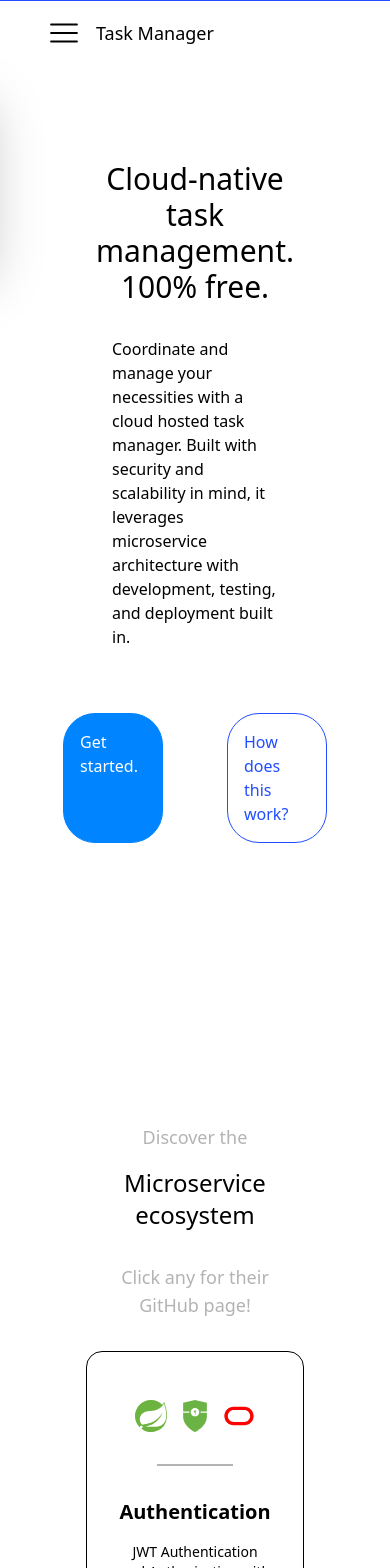
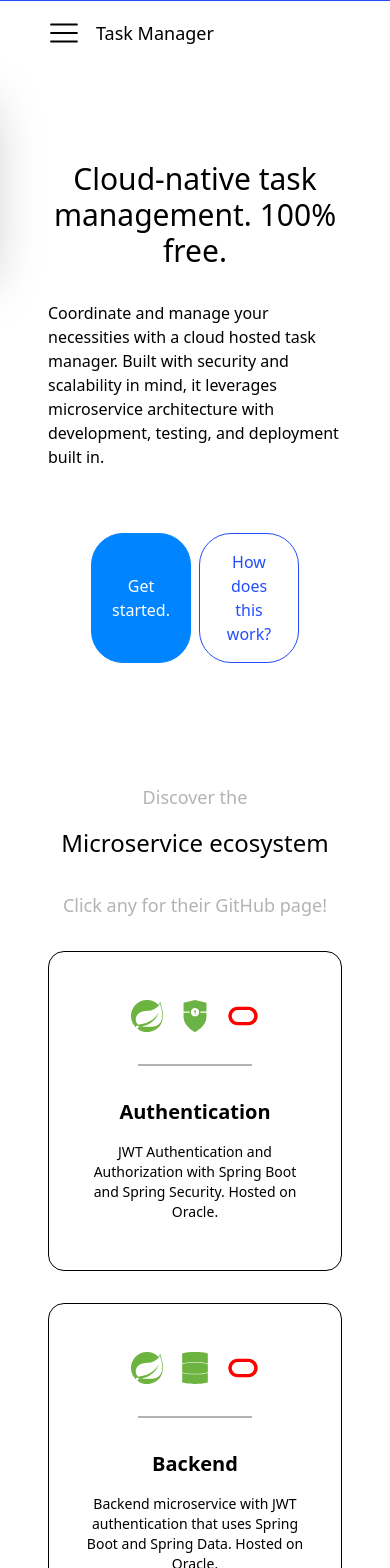
Before and after one commit to Auwate/taskmanagerui, a Next.js app: page / in a window 390 px wide. Shown: the top 1568 px of the page. Built offline with nearby package versions, Linux system fonts and the light colour scheme.

Commit message:
Commit:
# Description:
- Finish layout
- Finished main page

```diff
--- a/src/app/page.tsx
+++ b/src/app/page.tsx
@@ -7,15 +7,15 @@ import Title from "@/components/title";
 export default function Home() {
   return (
     <main id="main" className="md:mt-32 mt-24 mb-48 transition filter 200ms ease-in-out">
-      <section className="mx-24 xl:mx-32 flex flex-col justify-center items-center">
+      <section className="mx-12 xl:mx-32 flex flex-col justify-center items-center">
         <h1 className="md:text-4xl text-3xl mb-8 fadeIn text-center">Cloud-native task management. 100% free.</h1>
-        <p className="md:text-xl md:mx-16 text-md mb-16 mx-4 fadeIn">Coordinate and manage your necessities with a cloud hosted task manager. Built with security and scalability in mind, it leverages microservice architecture with development, testing, and deployment built in.</p>
-        <div className="flex space-x-16">
-          <Link href="/tasks" className="block btn-primary md:w-[200px] w-[100px]">Get started.</Link>
-          <Link href="#about" className="block btn-secondary md:w-[200px] w-[100px]">How does this work?</Link>
+        <p className="md:text-xl md:mx-16 text-md mb-16 fadeIn">Coordinate and manage your necessities with a cloud hosted task manager. Built with security and scalability in mind, it leverages microservice architecture with development, testing, and deployment built in.</p>
+        <div className="flex md:space-x-16 space-x-2">
+          <Link href="/tasks" className="md:w-[200px] sm:w-[150px] w-[100px] flex items-center justify-center text-center block btn-primary">Get started.</Link>
+          <Link href="#about" className="md:w-[200px] sm:w-[150px] w-[100px] flex items-center justify-center text-center block btn-secondary">How does this work?</Link>
         </div>
       </section>
-      <section id="description" className="mx-24 xl:mx-32 flex flex-col justify-center items-center mt-70">
+      <section id="description" className="mx-12 md:mx-24 xl:mx-32 mt-30 md:mt-70 flex flex-col justify-center items-center">
         <Title
           title="Discover the"
           description="Microservice ecosystem"
@@ -52,22 +52,22 @@ export default function Home() {
           </Card>
         </div>
       </section>
-      <section id="about" className="xl:px-24 p-16 pb-0 flex flex-col justify-center items-center mt-64">
+      <section id="about" className="xl:px-24 p-16 pb-0 flex flex-col justify-center items-center mt-30 md:mt-64">
           <Title
             title="Fast, efficient, and cloud hosted."
             description="A whole productivity suite in one place"
           ></Title>
           <div className="flex justify-center space-x-10 mt-16">
             <div className="flex flex-col w-1/3">
-              <p className="md:text-2xl text-md mb-6">Completely free, powered by Oracle and Vercel&apos;s cloud offerings. Data is automatically purged after 24 hours for sustained free access.</p>
-              <p className="md:text-2xl text-md mb-6">Scalable, stateless microservices (Spring Boot, Java 21, Maven, Docker) power the backend. User data is securely managed via managed Oracle SQL databases and access is controlled through JWT tokens issued by the auth microservice.</p>
-              <p className="md:text-2xl text-md text-lg">Full CI/CD pipelines automate testing, building, and deployment to Docker Hub and hosted instances. Explore projects above or connect on LinkedIn for details!</p>
+              <p className="md:text-2xl sm:text-md text-xs mb-6">Completely free, powered by Oracle and Vercel&apos;s cloud offerings. Data is automatically purged after 24 hours for sustained free access.</p>
+              <p className="md:text-2xl sm:text-md text-xs mb-6">Scalable, stateless microservices (Spring Boot, Java 21, Maven, Docker) power the backend. User data is securely managed via managed Oracle SQL databases and access is controlled through JWT tokens issued by the auth microservice.</p>
+              <p className="md:text-2xl sm:text-md text-xs text-lg">Full CI/CD pipelines automate testing, building, and deployment to Docker Hub and hosted instances. Explore projects above or connect on LinkedIn for details!</p>
             </div>
             <div className="flex flex-col items-center w-1/2">
-              <h1 className="md:text-5xl text-4xl mb-8 text-center">How do I login or sign up?</h1>
-              <p className="md:text-2xl text-lg mb-12">Click <strong>log in</strong>, followed by <strong>sign up</strong>, then provide a <strong>username and password</strong>. Your browser will be provided with an access token by which it can communicate with the backend. If you already have an account, click login and follow the steps provided.</p>
-              <h1 className="md:text-5xl text-4xl mb-8 text-center">How do I start?</h1>
-              <p className="md:text-2xl text-lg mb-12">Click the button at the header that displays <strong>tasks</strong>. Once there, the application will check that you are logged in and will provide you with <strong>your</strong> data.</p>
+              <h1 className="md:text-5xl sm:text-3xl text-xl mb-8 text-center">How do I login or sign up?</h1>
+              <p className="md:text-2xl sm:text-lg text-xs mb-12">Click <strong>log in</strong>, followed by <strong>sign up</strong>, then provide a <strong>username and password</strong>. Your browser will be provided with an access token by which it can communicate with the backend. If you already have an account, click login and follow the steps provided.</p>
+              <h1 className="md:text-5xl sm:text-3xl text-xl mb-8 text-center">How do I start?</h1>
+              <p className="md:text-2xl sm:text-lg text-xs mb-12">Click the button at the header that displays <strong>tasks</strong>. Once there, the application will check that you are logged in and will provide you with <strong>your</strong> data.</p>
             </div>
           </div>
       </section>
```
